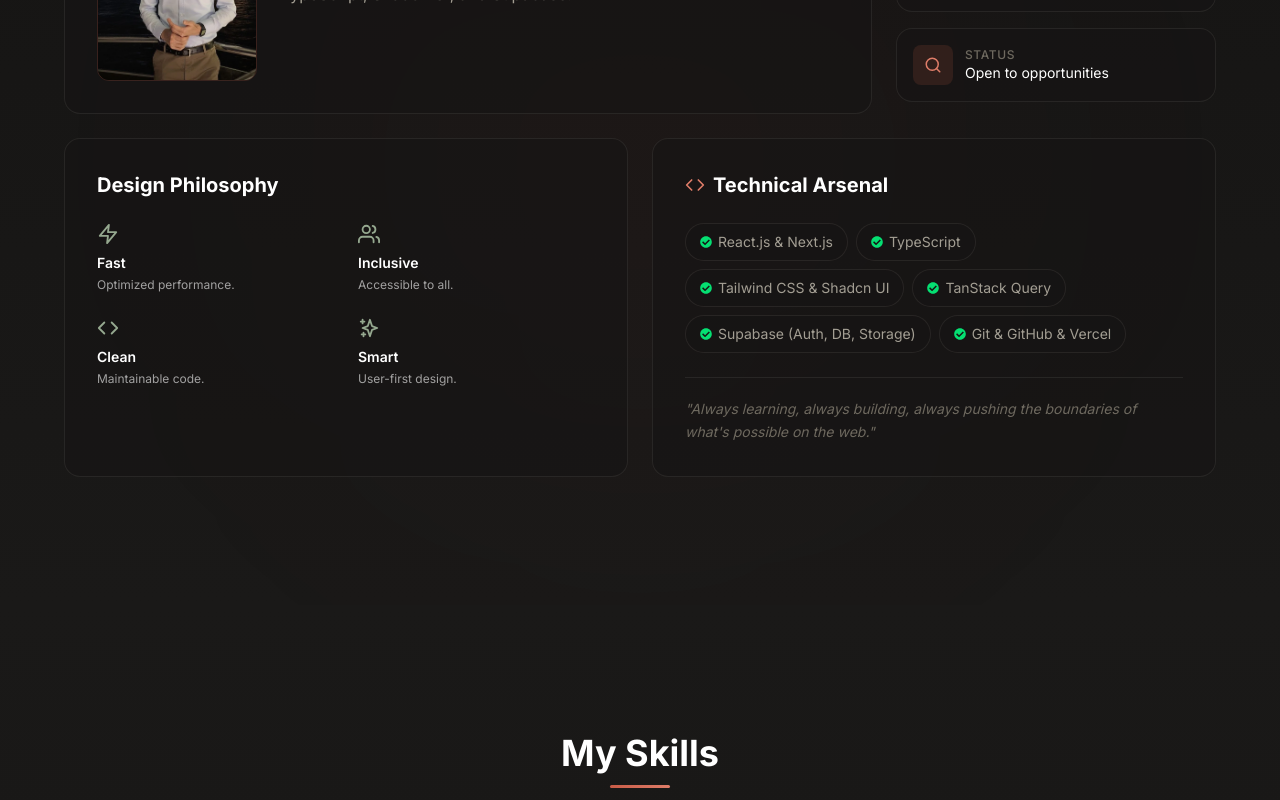
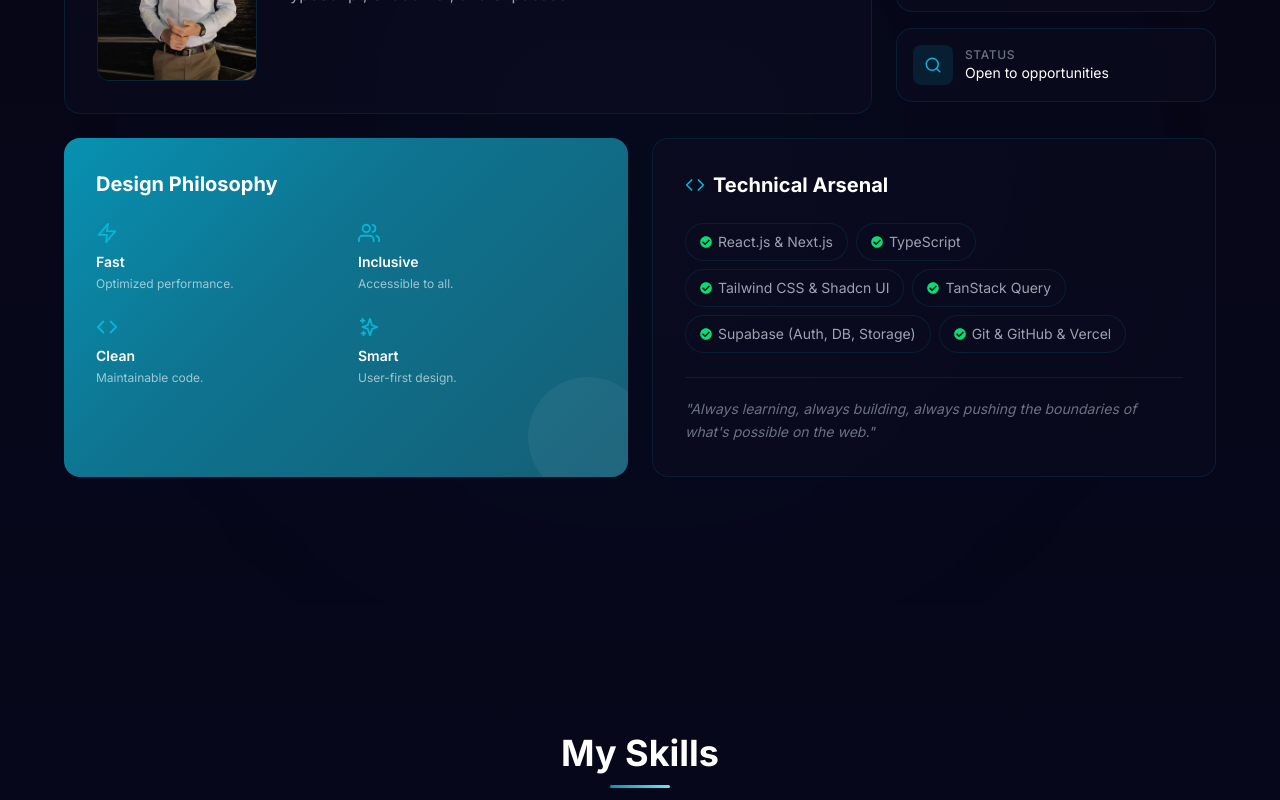
Before and after one commit to mahrandev/Mahran-Portfolio, a Next.js app: page / in a window 1280 px wide. Shown: the part 1080-1880 px from the top of the page. Built offline with nearby package versions, Linux system fonts and the light colour scheme.

Commit message:
style: restore original cyan and indigo theme and Design Philosophy gradient card

```diff
--- a/src/app/globals.css
+++ b/src/app/globals.css
@@ -1,20 +1,20 @@
 @import "tailwindcss";
 
 :root {
-  --background: #0f0e0d;
-  --foreground: #f4f0e8;
-  --muted: #a39e93;
-  --muted-dark: #6e695f;
-  --accent: #c95c47;
-  --accent-light: #df7d69;
-  --accent-secondary: #95a88f;
-  --accent-secondary-light: #b0c2ab;
-  --accent-glow: rgba(201, 92, 71, 0.15);
-  --card-bg: #171514;
-  --card-border: rgba(163, 158, 147, 0.12);
-  --card-border-hover: rgba(201, 92, 71, 0.3);
-  --surface: #1c1a19;
-  --surface-light: #282523;
+  --background: #050510;
+  --foreground: #ffffff;
+  --muted: #9ca3af;
+  --muted-dark: #6b7280;
+  --accent: #0891b2;
+  --accent-light: #06b6d4;
+  --accent-secondary: #06b6d4;
+  --accent-secondary-light: #67e8f9;
+  --accent-glow: rgba(8, 145, 178, 0.15);
+  --card-bg: #0d0d20;
+  --card-border: rgba(6, 182, 212, 0.12);
+  --card-border-hover: rgba(6, 182, 212, 0.3);
+  --surface: #111128;
+  --surface-light: #1a1a3e;
 }
 
 @theme inline {
@@ -67,7 +67,7 @@ body {
 
 /* Selection */
 ::selection {
-  background: rgba(201, 92, 71, 0.3);
+  background: rgba(8, 145, 178, 0.3);
   color: #fff;
 }
 
@@ -97,7 +97,7 @@ body {
 }
 
 .text-gradient {
-  background: linear-gradient(135deg, #c95c47 0%, #df7d69 50%, #c95c47 100%);
+  background: linear-gradient(135deg, #0891b2 0%, #67e8f9 50%, #0891b2 100%);
   -webkit-background-clip: text;
   -webkit-text-fill-color: transparent;
   background-clip: text;
@@ -107,14 +107,14 @@ body {
 .section-underline {
   width: 60px;
   height: 3px;
-  background: linear-gradient(90deg, #c95c47, #df7d69);
+  background: linear-gradient(90deg, #0891b2, #67e8f9);
   border-radius: 2px;
   margin: 12px auto 0;
 }
 
 /* Card glass effect */
 .glass-card {
-  background: rgba(23, 21, 20, 0.6);
+  background: rgba(13, 13, 32, 0.6);
   backdrop-filter: blur(12px);
   border: 1px solid var(--card-border);
   border-radius: 16px;
@@ -123,7 +123,26 @@ body {
 
 .glass-card:hover {
   border-color: var(--card-border-hover);
-  box-shadow: 0 0 40px rgba(201, 92, 71, 0.08);
+  box-shadow: 0 0 40px rgba(8, 145, 178, 0.08);
+}
+
+/* Purple gradient card (Design Philosophy) */
+.purple-gradient-card {
+  background: linear-gradient(135deg, #0891b2 0%, #0e7490 40%, #155e75 100%);
+  border-radius: 16px;
+  position: relative;
+  overflow: hidden;
+}
+
+.purple-gradient-card::after {
+  content: '';
+  position: absolute;
+  bottom: -20px;
+  right: -20px;
+  width: 120px;
+  height: 120px;
+  background: rgba(255, 255, 255, 0.05);
+  border-radius: 50%;
 }
 
 /* Tech badge */
@@ -134,7 +153,7 @@ body {
   padding: 6px 14px;
   border-radius: 9999px;
   border: 1px solid var(--card-border);
-  background: rgba(23, 21, 20, 0.5);
+  background: rgba(13, 13, 32, 0.5);
   font-size: 13px;
   color: var(--muted);
   transition: border-color 0.2s, color 0.2s;
@@ -163,7 +182,7 @@ body {
 
 .btn-primary:hover {
   background: var(--accent-light);
-  box-shadow: 0 4px 20px rgba(201, 92, 71, 0.3);
+  box-shadow: 0 4px 20px rgba(8, 145, 178, 0.3);
 }
 
 .btn-outline {
@@ -182,7 +201,7 @@ body {
 }
 
 .btn-outline:hover {
-  background: rgba(201, 92, 71, 0.1);
+  background: rgba(8, 145, 178, 0.1);
   border-color: var(--accent);
 }
 
@@ -238,7 +257,7 @@ body {
   transform: translateX(-50%);
   width: 2px;
   height: calc(100% + 40px);
-  background: rgba(201, 92, 71, 0.2);
+  background: rgba(8, 145, 178, 0.2);
 }
 
 /* Project number badge */
@@ -300,31 +319,31 @@ body {
 
 /* Section Background Gradients (Seamlessly blended, extremely close shades) */
 .bg-gradient-sec-1 {
-  background: linear-gradient(180deg, #0f0e0d 0%, #151413 100%);
+  background: linear-gradient(180deg, #050510 0%, #060615 100%);
 }
 
 .bg-gradient-sec-2 {
-  background: linear-gradient(180deg, #151413 0%, #1a1918 100%);
+  background: linear-gradient(180deg, #060615 0%, #07071b 100%);
 }
 
 .bg-gradient-sec-3 {
-  background: linear-gradient(180deg, #1a1918 0%, #151413 100%);
+  background: linear-gradient(180deg, #07071b 0%, #060615 100%);
 }
 
 .bg-gradient-sec-4 {
-  background: linear-gradient(180deg, #151413 0%, #1e1c1b 100%);
+  background: linear-gradient(180deg, #060615 0%, #090921 100%);
 }
 
 .bg-gradient-sec-5 {
-  background: linear-gradient(180deg, #1e1c1b 0%, #1a1918 100%);
+  background: linear-gradient(180deg, #090921 0%, #07071b 100%);
 }
 
 .bg-gradient-sec-6 {
-  background: linear-gradient(180deg, #1a1918 0%, #0f0e0d 100%);
+  background: linear-gradient(180deg, #07071b 0%, #050510 100%);
 }
 
 .bg-gradient-sec-7 {
-  background: linear-gradient(180deg, #0f0e0d 0%, #1c1a19 100%);
+  background: linear-gradient(180deg, #050510 0%, #08081e 100%);
 }
 
 /* Premium Glowing Section Separator */
@@ -341,7 +360,7 @@ body {
   left: 0;
   right: 0;
   height: 1px;
-  background: linear-gradient(90deg, transparent 0%, rgba(201, 92, 71, 0.18) 50%, transparent 100%);
+  background: linear-gradient(90deg, transparent 0%, rgba(6, 182, 212, 0.18) 50%, transparent 100%);
 }
 
 .glow-separator-center {
@@ -368,8 +387,8 @@ body {
   width: 42px;
   height: 42px;
   border-radius: 50%;
-  background: rgba(201, 92, 71, 0.03);
-  border: 1px solid rgba(201, 92, 71, 0.08);
+  background: rgba(6, 182, 212, 0.03);
+  border: 1px solid rgba(6, 182, 212, 0.08);
   animation: separator-pulse 3s infinite ease-in-out;
 }
 
@@ -378,14 +397,14 @@ body {
   width: 26px;
   height: 26px;
   border-radius: 50%;
-  background: rgba(201, 92, 71, 0.08);
-  border: 1px solid rgba(201, 92, 71, 0.15);
+  background: rgba(6, 182, 212, 0.08);
+  border: 1px solid rgba(6, 182, 212, 0.15);
 }
 
 .glow-separator-inner {
   width: 12px;
   height: 12px;
   border-radius: 50%;
-  background: #df7d69;
-  box-shadow: 0 0 14px rgba(201, 92, 71, 0.8), 0 0 4px rgba(201, 92, 71, 0.4);
+  background: #67e8f9;
+  box-shadow: 0 0 14px rgba(6, 182, 212, 0.8), 0 0 4px rgba(6, 182, 212, 0.4);
 }
--- a/src/components/about.tsx
+++ b/src/components/about.tsx
@@ -129,7 +129,7 @@ export default function About() {
             {/* Design Philosophy Card */}
             <ScrollReveal preset="fade-up" className="w-full">
               <motion.div
-                className="glass-card p-6 md:p-8 h-full"
+                className="purple-gradient-card p-6 md:p-8 h-full"
               >
                 <h3 className="text-xl font-bold text-white mb-6">
                   Design Philosophy
```
